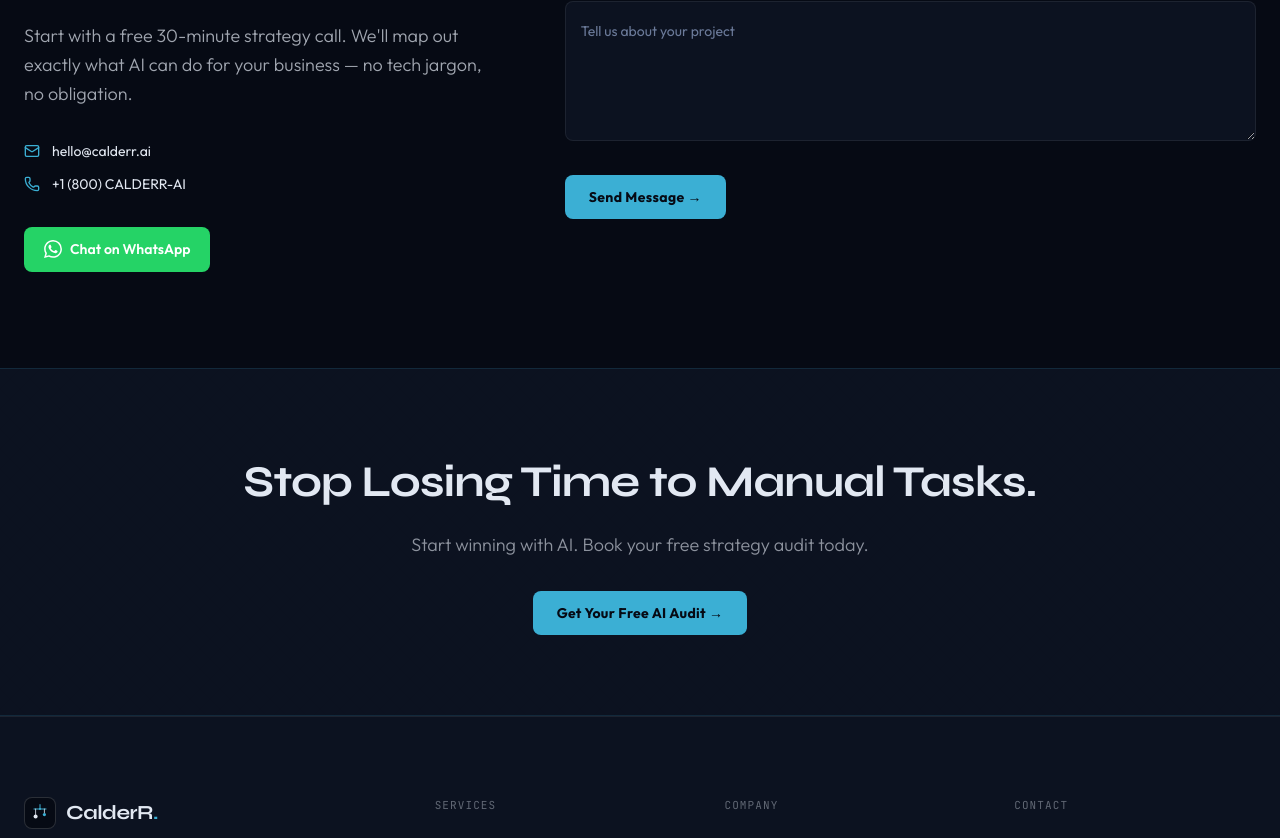
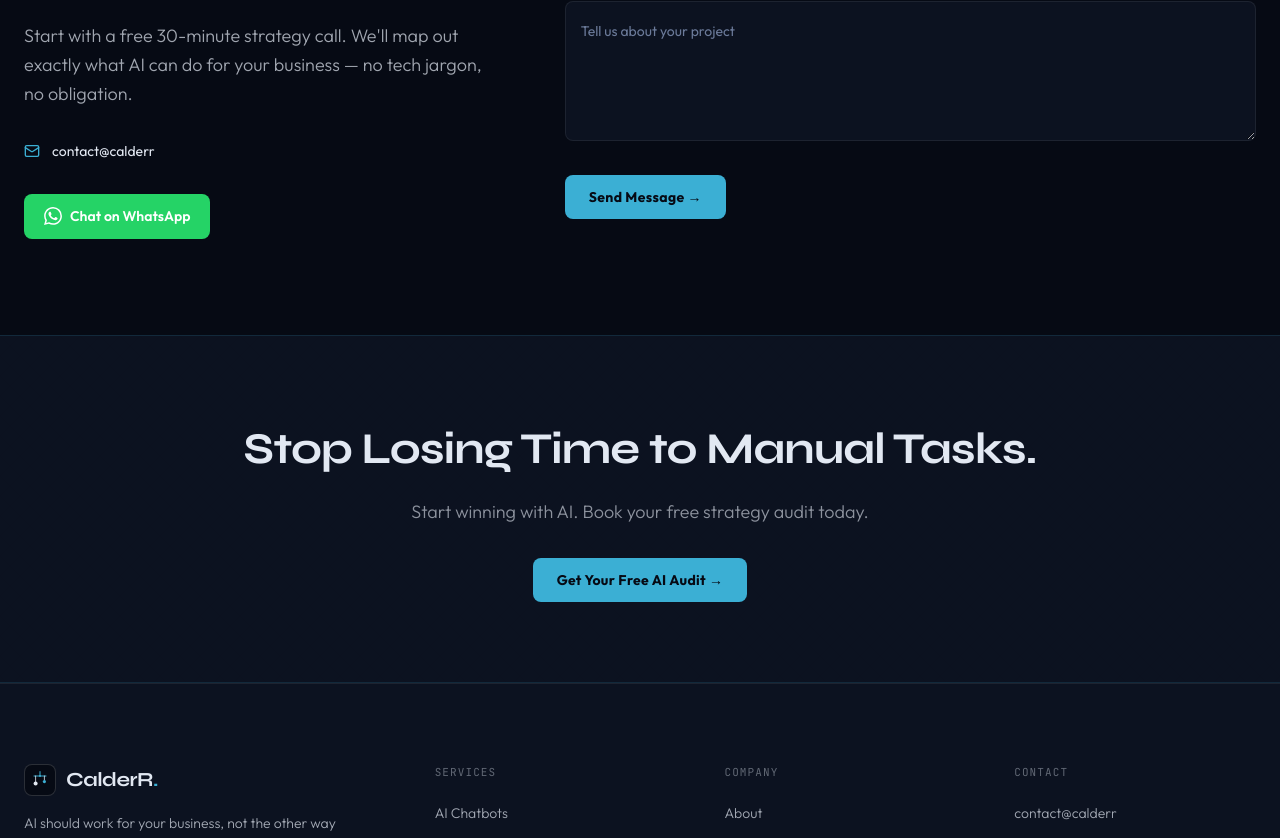
Before and after one commit to manshahH/calderRwebsite, a React (Vite) app: page / in a window 1280 px wide. Shown: the part 9532-10370 px from the top of the page. Built offline with nearby package versions, Linux system fonts and the light colour scheme.

Commit message:
Update contact info: email, WhatsApp, remove phone

```diff
--- a/src/components/layout/Footer.jsx
+++ b/src/components/layout/Footer.jsx
@@ -70,9 +70,9 @@ export default function Footer() {
             <div className="flex flex-col">
               <h5 className="font-['JetBrains_Mono'] text-[11px] text-[#E2E8F2]/40 uppercase tracking-widest mb-5">Contact</h5>
               <ul className="flex flex-col gap-3">
-                <li><a href="mailto:hello@calderr.ai" className="font-['Outfit'] font-[300] text-[14px] text-[#E2E8F2]/70 hover:text-[#E2E8F2] transition-colors duration-200">hello@calderr.ai</a></li>
+                <li><a href="mailto:contact@calderr" className="font-['Outfit'] font-[300] text-[14px] text-[#E2E8F2]/70 hover:text-[#E2E8F2] transition-colors duration-200">contact@calderr</a></li>
                 <li><a href="#contact" className="font-['Outfit'] font-[300] text-[14px] text-[#E2E8F2]/70 hover:text-[#E2E8F2] transition-colors duration-200">Book a Call</a></li>
-                <li><a href="https://wa.me/923495804995" className="font-['Outfit'] font-[300] text-[14px] text-[#E2E8F2]/70 hover:text-[#E2E8F2] transition-colors duration-200">WhatsApp Us</a></li>
+                <li><a href="https://wa.link/lrm669" className="font-['Outfit'] font-[300] text-[14px] text-[#E2E8F2]/70 hover:text-[#E2E8F2] transition-colors duration-200">WhatsApp Us</a></li>
               </ul>
             </div>
 
@@ -92,7 +92,7 @@ export default function Footer() {
 
       {/* FLOATING WHATSAPP */}
       <motion.a
-        href="https://wa.me/923495804995"
+        href="https://wa.link/lrm669"
         target="_blank"
         rel="noopener noreferrer"
         initial={{ scale: 0 }}
@@ -113,7 +113,7 @@ export default function Footer() {
         <a href="#contact" className="flex-1 bg-[#3BAFD4] text-[#060A14] font-['Syne'] font-[700] text-[14px] rounded-lg h-12 flex items-center justify-center transition-transform active:scale-95">
           Book a Call
         </a>
-        <a href="https://wa.me/923495804995" className="flex-1 bg-transparent border border-[#3BAFD4]/30 text-[#3BAFD4] font-['Syne'] font-[700] text-[14px] rounded-lg h-12 flex items-center justify-center transition-colors active:bg-[#3BAFD4]/10">
+        <a href="https://wa.link/lrm669" className="flex-1 bg-transparent border border-[#3BAFD4]/30 text-[#3BAFD4] font-['Syne'] font-[700] text-[14px] rounded-lg h-12 flex items-center justify-center transition-colors active:bg-[#3BAFD4]/10">
           WhatsApp Us
         </a>
       </div>
--- a/src/components/sections/Contact.jsx
+++ b/src/components/sections/Contact.jsx
@@ -79,16 +79,12 @@ export default function Contact() {
           <div className="flex flex-col gap-3 mb-8">
             <div className="flex flex-row items-center gap-3 text-[#E2E8F2] font-['Outfit'] font-[400] text-[14px]">
               <Mail className="w-4 h-4 text-[#3BAFD4]" strokeWidth={2} />
-              hello@calderr.ai
-            </div>
-            <div className="flex flex-row items-center gap-3 text-[#E2E8F2] font-['Outfit'] font-[400] text-[14px]">
-              <Phone className="w-4 h-4 text-[#3BAFD4]" strokeWidth={2} />
-              +1 (800) CALDERR-AI
+              contact@calderr
             </div>
           </div>
 
           <a
-            href="https://wa.me/923495804995"
+            href="https://wa.link/lrm669"
             target="_blank"
             rel="noopener noreferrer"
             className="flex flex-row items-center gap-2 bg-[#25D366] hover:bg-[#1fbd5b] text-white font-['Outfit'] font-[600] text-[14px] rounded-lg px-5 py-3 transition-all duration-200 hover:-translate-y-[1px] hover:shadow-[0_4px_12px_rgba(37,211,102,0.3)]"
@@ -164,7 +160,7 @@ export default function Contact() {
                   }`}
                 >
                   {status === 'loading' && 'Processing your enquiry with our AI…'}
-                  {status === 'error' && 'Something went wrong. Please email us directly at hello@calderr.ai'}
+                  {status === 'error' && 'Something went wrong. Please email us directly at contact@calderr'}
                   {status === 'success' && (
                     <div>
                       <strong className="block mb-3">✓ Message received!</strong>
```
Also changed, not shown: 1 other file (tests, documents, lock files or other folders).
